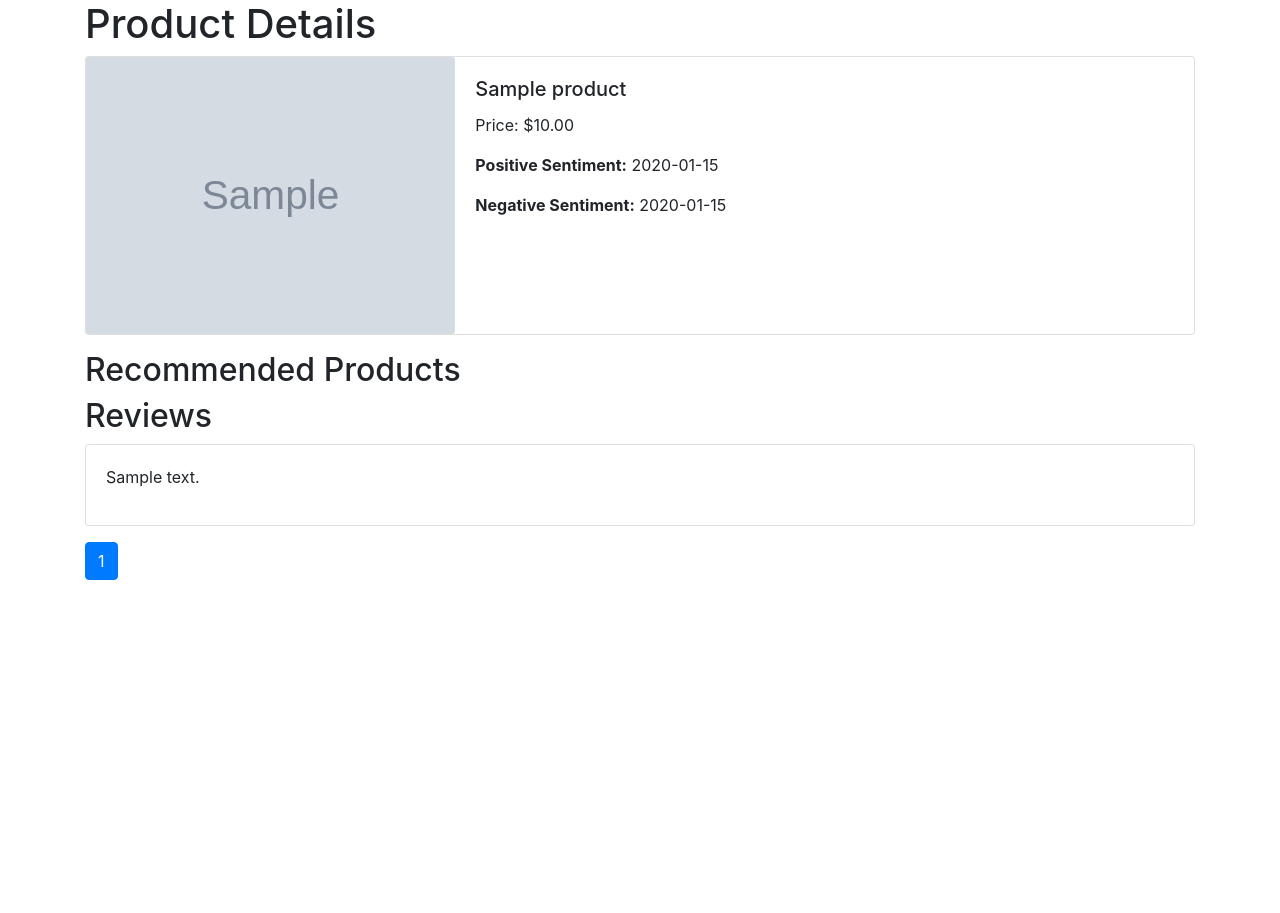
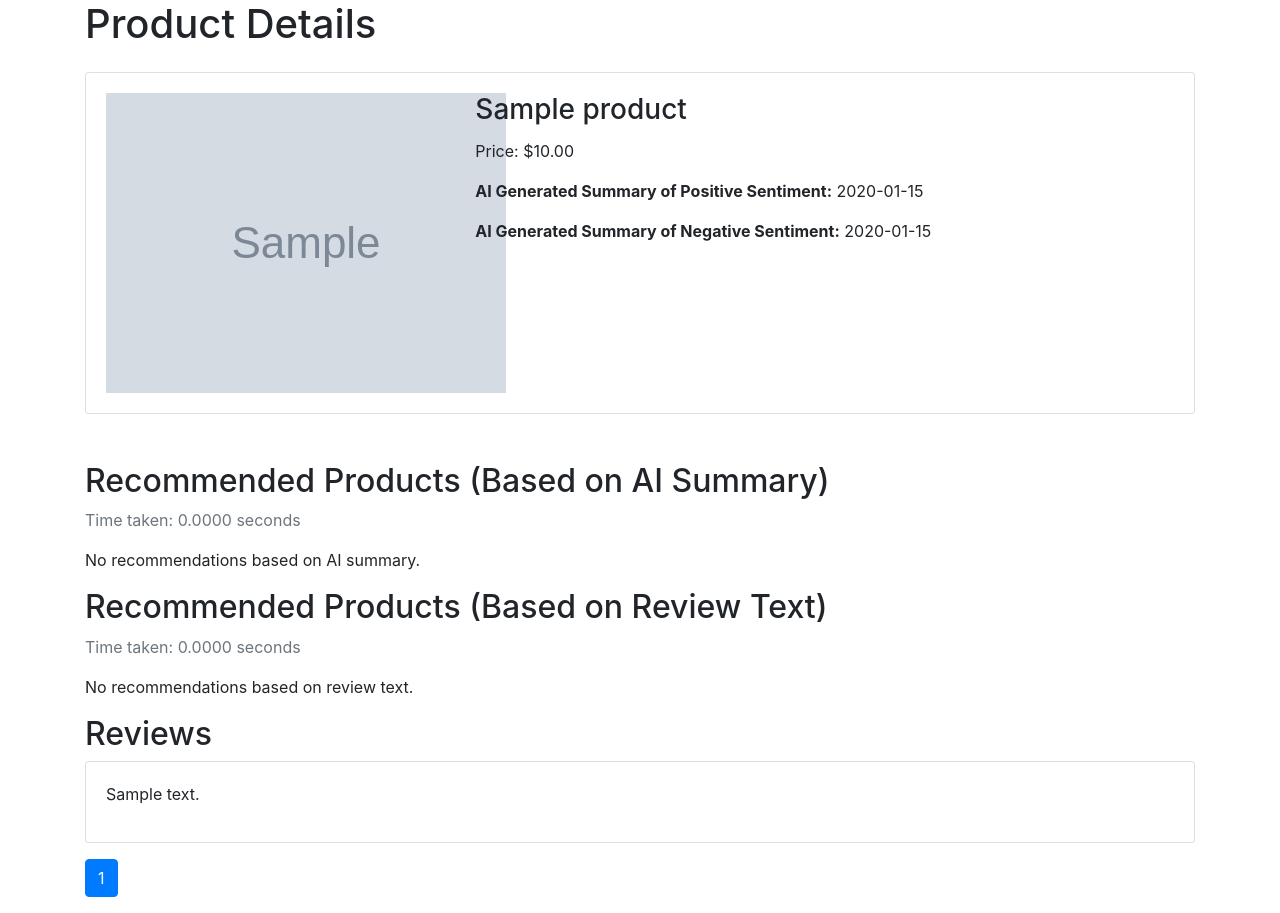
Before and after one commit to GreatRockbits/recommendation-engine-tk, a Django app: page /product/1/ in a window 1280 px wide. Before the commit the page ends 580 px from the top, so only its background shows below. Run offline with Django 5.2, Linux system fonts and the light colour scheme; tables that the repository leaves empty hold one stand-in row (values such as "Sample post"); grey boxes marked "Sample" are stand-in pictures; some libraries are stand-ins or nearby versions.

Commit message:
Added tfidf_reviews and time calculations for comparison of engines

```diff
--- a/product_recommender/recommendation_engine/tfidf.py
+++ b/product_recommender/recommendation_engine/tfidf.py
@@ -3,7 +3,8 @@
 
 from sklearn.feature_extraction.text import TfidfVectorizer
 from sklearn.metrics.pairwise import cosine_similarity
-from ..models import Summary, Product
+from ..models import Summary, Product, Review
+import time
 
 # Initialize the vectorizers outside the function for better performance
 positive_vectorizer = TfidfVectorizer(stop_words='english')
--- /dev/null
+++ b/product_recommender/recommendation_engine/tfidf_reviews.py
@@ -0,0 +1,48 @@
+# helper methods for views.py
+# circumvents issues around dependency injection, circular imports, encapsulation, and order of operations
+
+from sklearn.feature_extraction.text import TfidfVectorizer
+from sklearn.metrics.pairwise import cosine_similarity
+from ..models import Review, Product
+import time
+
+# Initialize the vectorizer for review text outside the function
+review_vectorizer = TfidfVectorizer(stop_words='english')
+
+def tfidf_recommendations_from_reviews(target_product):
+    target_product_id = target_product.product_id
+
+    # Get all reviews for all products
+    all_reviews = Review.objects.all().select_related('product_id')
+
+    # Filter reviews for the target product
+    target_reviews = all_reviews.filter(product_id=target_product)
+    target_review_texts = [review.review_text for review in target_reviews if review.review_text]
+
+    # Get review texts for all other products and their IDs
+    other_reviews_with_ids = [(review.review_text, review.product_id) for review in all_reviews.exclude(product_id=target_product) if review.review_text]
+    other_review_texts, other_product_ids = zip(*other_reviews_with_ids) if other_reviews_with_ids else ([], [])
+
+    if not target_review_texts or not other_review_texts:
+        print("Not enough review text available to calculate TF-IDF.")
+        return []
+
+    # Fit and transform the review texts
+    review_vectorizer.fit(review.review_text for review in all_reviews if review.review_text)
+    target_tfidf = review_vectorizer.transform(target_review_texts)
+    other_tfidf = review_vectorizer.transform(other_review_texts)
+
+    if not other_tfidf.shape[0]:
+        print("No other product reviews to compare against.")
+        return []
+
+    # Calculate cosine similarities
+    cosine_similarities = cosine_similarity(target_tfidf, other_tfidf).mean(axis=0)
+
+    # Sort by similarity
+    sorted_indices = cosine_similarities.argsort()[::-1]
+    top_indices = sorted_indices[:10]
+
+    # Return the top similar product IDs and the time taken
+    recommendations = [other_product_ids[i] for i in top_indices]
+    return recommendations
--- a/product_recommender/templates/product_detail.html
+++ b/product_recommender/templates/product_detail.html
@@ -2,42 +2,103 @@
 <html>
   <head>
     <title>Product Detail</title>
-    <link rel="stylesheet" href="https://stackpath.bootstrapcdn.com/bootstrap/4.5.2/css/bootstrap.min.css">
+    <link
+      rel="stylesheet"
+      href="https://stackpath.bootstrapcdn.com/bootstrap/4.5.2/css/bootstrap.min.css"
+    />
   </head>
   <body>
-    <div class="container">
+    <div class="container mx-auto mt-8">
       <h1>Product Details</h1>
-        <div class="card mb-3">
+      <div class="card mb-5 mt-4">
         <div class="row no-gutters">
           <div class="col-md-4">
-                    <img src="{{ product.image_url }}" class="card-img" alt="{{ product.name }}">
+            <img
+              src="{{ product.image_url }}"
+              class="card-img"
+              alt="{{ product.name }}"
+              style="max-width: 800; max-height: 600; width: auto; height: auto; padding: 20px;"
+            />
           </div>
           <div class="col-md-8">
             <div class="card-body">
-                        <h5 class="card-title">{{ product.name }}</h5>
+              <h3 class="card-title">{{ product.name }}</h5>
               <p class="card-text">Price: ${{ product.price }}</p>
-                        <p class="card-text"><strong>Positive Sentiment:</strong> {{ positive_sentiment }}</p>
-                        <p class="card-text"><strong>Negative Sentiment:</strong> {{ negative_sentiment }}</p>
+              <p class="card-text">
+                <strong>AI Generated Summary of Positive Sentiment:</strong> {{ positive_sentiment }}
+              </p>
+              <p class="card-text">
+                <strong>AI Generated Summary of Negative Sentiment:</strong> {{ negative_sentiment }}
+              </p>
             </div>
           </div>
         </div>
       </div>
 
-        <h2>Recommended Products</h2>
+      <h2>Recommended Products (Based on AI Summary)</h2>
+      <p class="text-muted">Time taken: {{ time_taken_summary }}</p>
       <div class="row">
-            {% for recommendation in recommendations %}
-                <div class="col-md-4 mb-3">
+        {% for recommendation in recommendations_from_summary %}
+        <div class="col-md-3 mb-3">
           <div class="card">
-                        <a href="{% url 'product_detail' product_id=recommendation.product_id %}">
-                            <img src="{{ recommendation.image_url }}" class="card-img-top" alt="{{ recommendation.name }}">
+            <a
+              href="{% url 'product_detail' product_id=recommendation.product_id %}"
+            >
+              <img
+                src="{{ recommendation.image_url }}"
+                class="card-img-top"
+                alt="{{ recommendation.name }}"
+                style="max-width: 100; max-height: 75; padding: 20px;"
+              />
             </a>
             <div class="card-body">
               <h5 class="card-title">
-                                <a href="{% url 'product_detail' product_id=recommendation.product_id %}">{{ recommendation.name }}</a>
+                <a
+                  href="{% url 'product_detail' product_id=recommendation.product_id %}"
+                  >{{ recommendation.name }}</a
+                >
               </h5>
               <p class="card-text">Price: ${{ recommendation.price }}</p>
             </div>
           </div>
+        </div>
+        {% empty %}
+        <div class="col-md-12">
+          <p>No recommendations based on AI summary.</p>
+        </div>
+        {% endfor %}
+      </div>
+
+      <h2>Recommended Products (Based on Review Text)</h2>
+      <p class="text-muted">Time taken: {{ time_taken_reviews }}</p>
+      <div class="row">
+        {% for recommendation in recommendations_from_reviews %}
+        <div class="col-md-3 mb-3">
+          <div class="card">
+            <a
+              href="{% url 'product_detail' product_id=recommendation.product_id %}"
+            >
+              <img
+                src="{{ recommendation.image_url }}"
+                class="card-img-top"
+                alt="{{ recommendation.name }}"
+                style="max-width: 100; max-height: 75; padding: 20px;"
+              />
+            </a>
+            <div class="card-body">
+              <h5 class="card-title">
+                <a
+                  href="{% url 'product_detail' product_id=recommendation.product_id %}"
+                  >{{ recommendation.name }}</a
+                >
+              </h5>
+              <p class="card-text">Price: ${{ recommendation.price }}</p>
+            </div>
+          </div>
+        </div>
+        {% empty %}
+        <div class="col-md-12">
+          <p>No recommendations based on review text.</p>
         </div>
         {% endfor %}
       </div>
@@ -46,23 +107,38 @@
       {% for review in reviews_page %}
       <div class="card mb-3">
         <div class="card-body">
-                    <p>{{ review.review_text }}</p>
+          <p>{{ review.review_text|default:"No review text" }}</p>
         </div>
       </div>
+      {% empty %}
+      <p>No reviews available for this product.</p>
       {% endfor %}
 
       <nav aria-label="Page navigation">
         <ul class="pagination">
           {% if reviews_page.has_previous %}
-                    <li class="page-item"><a class="page-link" href="?page={{ reviews_page.previous_page_number }}">Previous</a></li>
+          <li class="page-item">
+            <a
+              class="page-link"
+              href="?page={{ reviews_page.previous_page_number }}"
+              >Previous</a
+            >
+          </li>
           {% endif %}
-                <li class="page-item active"><a class="page-link" href="#">{{ reviews_page.number }}</a></li>
+          <li class="page-item {% if not reviews_page.has_previous and not reviews_page.has_next %}active{% endif %}">
+            <a class="page-link" href="#">{{ reviews_page.number }}</a>
+          </li>
           {% if reviews_page.has_next %}
-                    <li class="page-item"><a class="page-link" href="?page={{ reviews_page.next_page_number }}">Next</a></li>
+          <li class="page-item">
+            <a
+              class="page-link"
+              href="?page={{ reviews_page.next_page_number }}"
+              >Next</a
+            >
+          </li>
           {% endif %}
         </ul>
       </nav>
-
     </div>
 
     <script src="https://code.jquery.com/jquery-3.5.1.slim.min.js"></script>
--- a/product_recommender/views.py
+++ b/product_recommender/views.py
@@ -7,7 +7,9 @@
 from django.db.models import Q
 from .models import Product, Summary, Review
 from .recommendation_engine.tfidf import tfidf_recommendations
+from .recommendation_engine.tfidf_reviews import tfidf_recommendations_from_reviews
 import random
+import time
 
 def homepage(request):
     """
@@ -46,7 +48,8 @@
 
 def product_detail(request, product_id=None):
     """
-    Displays product details and recommendations with paginated reviews.
+    Displays product details and recommendations from both TF-IDF approaches
+    with paginated reviews.
 
     Args:
         request: The HTTP request object.
@@ -68,8 +71,18 @@
     else: # Product detail view
         product = get_object_or_404(Product, product_id=product_id)
 
-    # Get recommendations
-    recommendations = tfidf_recommendations(product)[:3]
+    # Get recommendations from summary TF-IDF
+    start_time_summary = time.time()
+    recommendations_from_summary_objects = tfidf_recommendations(product)[:8]
+    end_time_summary = time.time()
+    time_taken_summary = end_time_summary - start_time_summary
+
+    # Get recommendations from review text TF-IDF
+    start_time_reviews = time.time()
+    recommendations_from_reviews = tfidf_recommendations_from_reviews(product)
+    end_time_reviews = time.time()
+    time_taken_reviews = end_time_reviews - start_time_reviews
+    recommendations_from_reviews = recommendations_from_reviews[:8] # Limit to 8 recommendations
 
     # Get all reviews for the product
     reviews = product.review_set.all()
@@ -102,7 +115,10 @@
 
     context = {
         'product': product,
-        'recommendations': recommendations,
+        'recommendations_from_summary': recommendations_from_summary_objects,
+        'recommendations_from_reviews': recommendations_from_reviews,
+        'time_taken_summary': "{:.4f} seconds".format(time_taken_summary),
+        'time_taken_reviews': "{:.4f} seconds".format(time_taken_reviews),
         'positive_sentiment': positive_sentiment,
         'negative_sentiment': negative_sentiment,
         'reviews_page': reviews_page,
```
Lines whose indentation alone changed are shown as unchanged.
